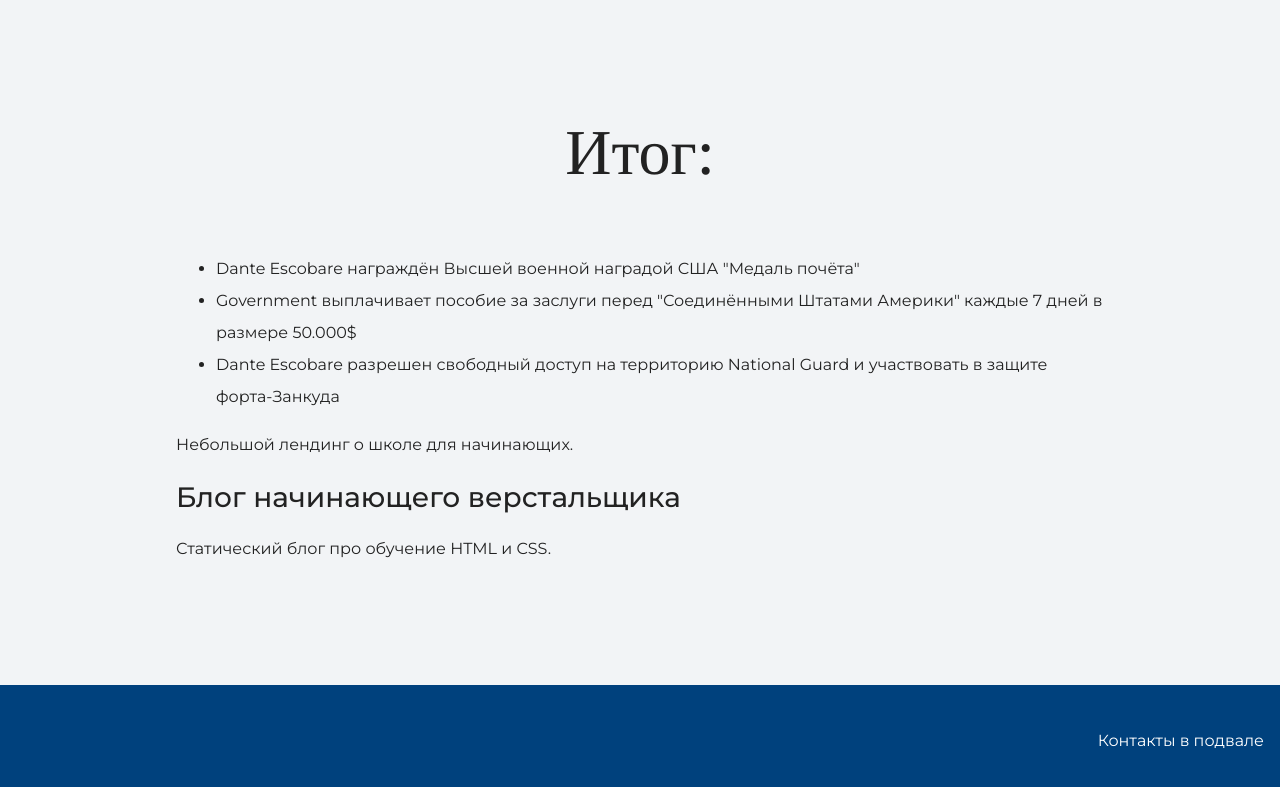
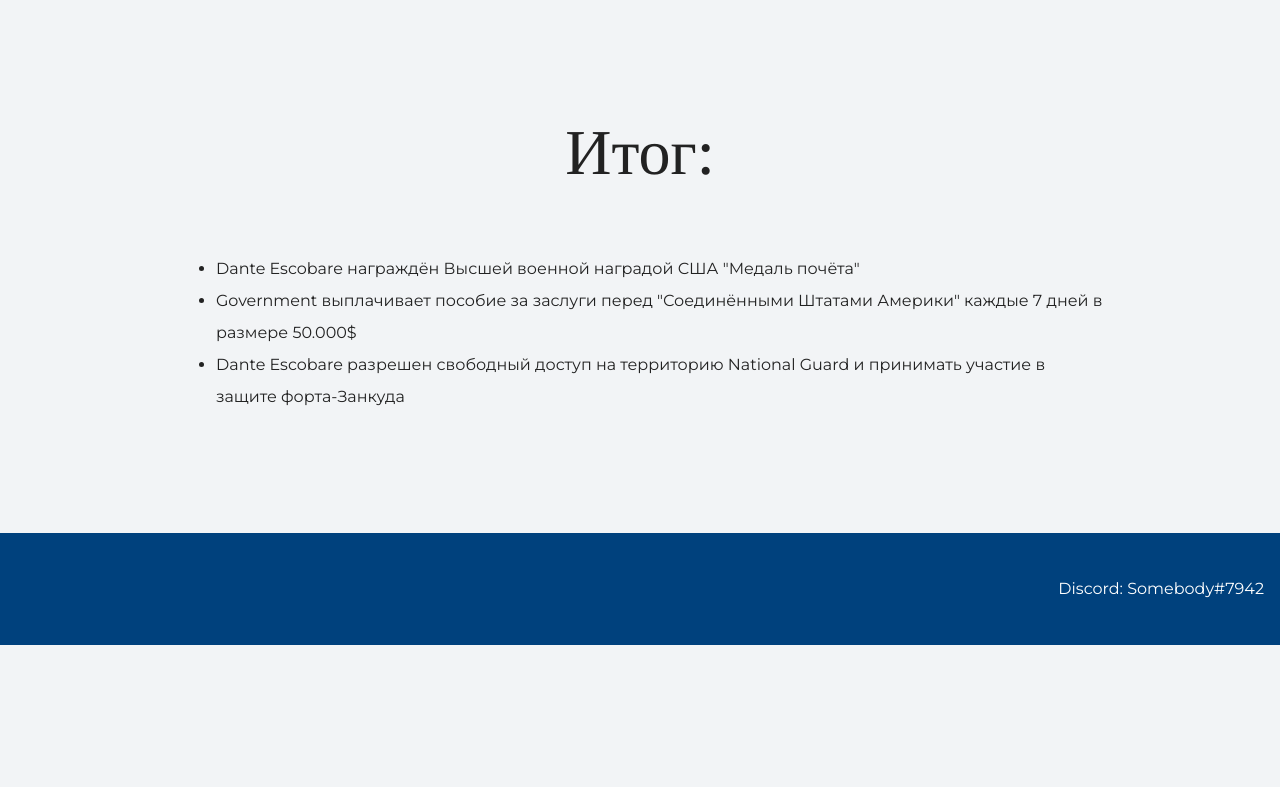
Before and after one commit to Dante-Escobare/my-site, a plain HTML site: page index.html in a window 1280 px wide. Shown: the part 5481-6268 px from the top of the page. After the commit the page ends 6126 px from the top, so only its background shows below. Drawn offline with nearby package versions, Linux system fonts and the light colour scheme.

```diff
--- a/index.html
+++ b/index.html
@@ -122,18 +122,14 @@
       <ul>
         <li>Dante Escobare награждён Высшей военной наградой США "Медаль почёта"</li>
         <li>Government выплачивает пособие за заслуги перед "Соединёнными Штатами Америки" каждые 7 дней в размере 50.000$</li>
-        <li>Dante Escobare разрешен свободный доступ на территорию National Guard и участвовать в защите форта-Занкуда</li>
+        <li>Dante Escobare разрешен свободный доступ на территорию National Guard и принимать участие в защите форта-Занкуда</li>
       </ul>
-       <p>Небольшой лендинг о школе для начинающих.</p>
-
-      <h3>Блог начинающего верстальщика</h3>
-      <p>Статический блог про обучение HTML и CSS.</p>
      </div>
     </section>
 
     <footer class="page-footer">
       <div class="container">
-        Контакты в подвале
+        Discord: Somebody#7942
       </div>
     </footer>
   </body>
```
